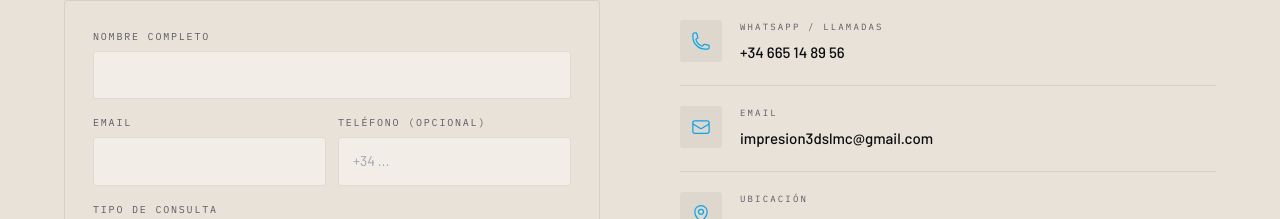
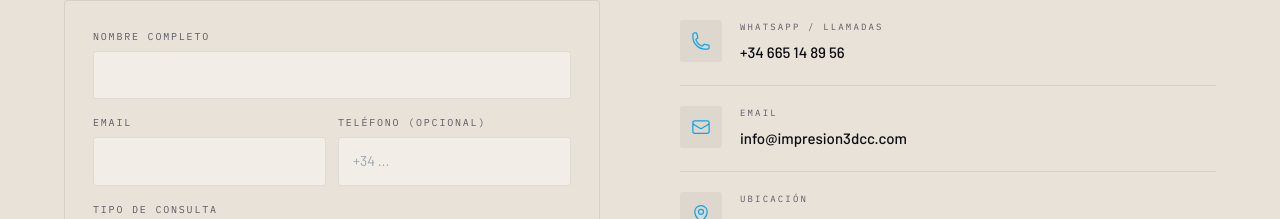
Before and after one commit to DKNS-JCC/seekmake-web, a Next.js app: page / in a window 1280 px wide. Shown: the part 3593-3812 px from the top of the page. Built offline with nearby package versions, Linux system fonts and the light colour scheme; no server answers; the database is empty.

Commit message:
fix: update email address from impresion3dslmc@gmail.com to info@impresion3dcc.com across multiple components

```diff
--- a/app/(site)/contacto/ContactForm.tsx
+++ b/app/(site)/contacto/ContactForm.tsx
@@ -205,7 +205,7 @@ export function ContactForm() {
           kind: 'err',
           message:
             error.message ??
-            'No se pudo enviar. Inténtalo más tarde o escríbenos directamente a impresion3dslmc@gmail.com.'
+            'No se pudo enviar. Inténtalo más tarde o escríbenos directamente a info@impresion3dcc.com.'
         });
         return;
       }
@@ -225,7 +225,7 @@ export function ContactForm() {
       setStatus({
         kind: 'err',
         message:
-          'Error de red. Comprueba tu conexión o escríbenos a impresion3dslmc@gmail.com.'
+          'Error de red. Comprueba tu conexión o escríbenos a info@impresion3dcc.com.'
       });
     }
   }
--- a/app/(site)/contacto/page.tsx
+++ b/app/(site)/contacto/page.tsx
@@ -42,8 +42,8 @@ export default function ContactoPage() {
 
           <div className="contacto-aside-item">
             <div className="contacto-aside-label">Email</div>
-            <a href="mailto:impresion3dslmc@gmail.com">
-              impresion3dslmc@gmail.com
+            <a href="mailto:info@impresion3dcc.com">
+              info@impresion3dcc.com
             </a>
           </div>
 
--- a/app/(site)/layout.tsx
+++ b/app/(site)/layout.tsx
@@ -16,7 +16,7 @@ const jsonLd = {
         'Servicio de impresión 3D en Salamanca. Piezas a medida, prototipos y figuras. Envíos a toda España.',
       url: 'https://impresion3dcc.com',
       telephone: '+34665148956',
-      email: 'impresion3dslmc@gmail.com',
+      email: 'info@impresion3dcc.com',
       address: {
         '@type': 'PostalAddress',
         streetAddress: 'Plza. Barrio Vidal',
--- a/app/(site)/page.tsx
+++ b/app/(site)/page.tsx
@@ -354,10 +354,10 @@ export default function HomePage() {
                 <div>
                   <div className="contact-label">Email</div>
                   <a
-                    href="mailto:impresion3dslmc@gmail.com"
+                    href="mailto:info@impresion3dcc.com"
                     className="contact-value"
                   >
-                    impresion3dslmc@gmail.com
+                    info@impresion3dcc.com
                   </a>
                 </div>
               </div>
--- a/app/privacidad/page.tsx
+++ b/app/privacidad/page.tsx
@@ -50,7 +50,7 @@ export default function PrivacidadPage() {
               <li><strong>Titular:</strong> Jorge Cuadrado Criado</li>
               <li>
                 <strong>Email:</strong>{' '}
-                <a href="mailto:impresion3dslmc@gmail.com">impresion3dslmc@gmail.com</a>
+                <a href="mailto:info@impresion3dcc.com">info@impresion3dcc.com</a>
               </li>
               <li><strong>Ubicación:</strong> Salamanca, España</li>
             </ul>
@@ -196,7 +196,7 @@ export default function PrivacidadPage() {
               En cualquier momento puedes ejercer los derechos de acceso,
               rectificación, supresión, oposición, limitación y portabilidad
               escribiéndonos a{' '}
-              <a href="mailto:impresion3dslmc@gmail.com">impresion3dslmc@gmail.com</a>
+              <a href="mailto:info@impresion3dcc.com">info@impresion3dcc.com</a>
               , acreditando tu identidad. También puedes reclamar ante la{' '}
               <a
                 href="https://www.aepd.es"
--- a/app/qr/page.tsx
+++ b/app/qr/page.tsx
@@ -181,7 +181,7 @@ export default function QrPage() {
             </a>
 
             <a
-              href="mailto:impresion3dslmc@gmail.com?subject=Consulta%20desde%20QR"
+              href="mailto:info@impresion3dcc.com?subject=Consulta%20desde%20QR"
               className="qr-link qr-fade"
             >
               <div className="qr-link-icon">
@@ -191,7 +191,7 @@ export default function QrPage() {
               </div>
               <div className="qr-link-body">
                 <div className="qr-link-title">Email</div>
-                <div className="qr-link-desc">impresion3dslmc@gmail.com</div>
+                <div className="qr-link-desc">info@impresion3dcc.com</div>
               </div>
               <Chevron />
             </a>
--- a/app/terminos/page.tsx
+++ b/app/terminos/page.tsx
@@ -70,8 +70,8 @@ export default function TerminosPage() {
               </li>
               <li>
                 <strong>Email:</strong>{' '}
-                <a href="mailto:impresion3dslmc@gmail.com">
-                  impresion3dslmc@gmail.com
+                <a href="mailto:info@impresion3dcc.com">
+                  info@impresion3dcc.com
                 </a>
               </li>
               <li>
@@ -425,8 +425,8 @@ export default function TerminosPage() {
             <ul style={{ listStyle: 'none', paddingLeft: 0 }}>
               <li>
                 <strong>Email:</strong>{' '}
-                <a href="mailto:impresion3dslmc@gmail.com">
-                  impresion3dslmc@gmail.com
+                <a href="mailto:info@impresion3dcc.com">
+                  info@impresion3dcc.com
                 </a>
               </li>
               <li>
```
